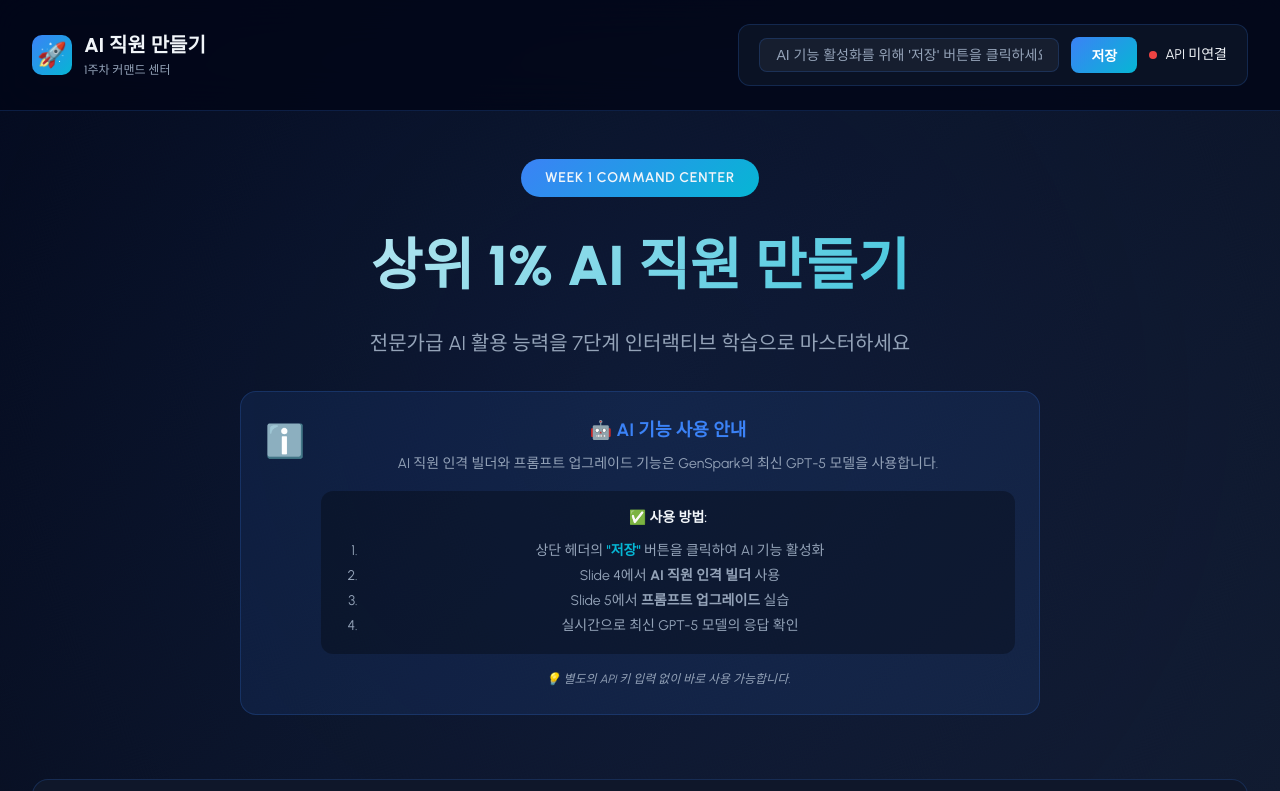
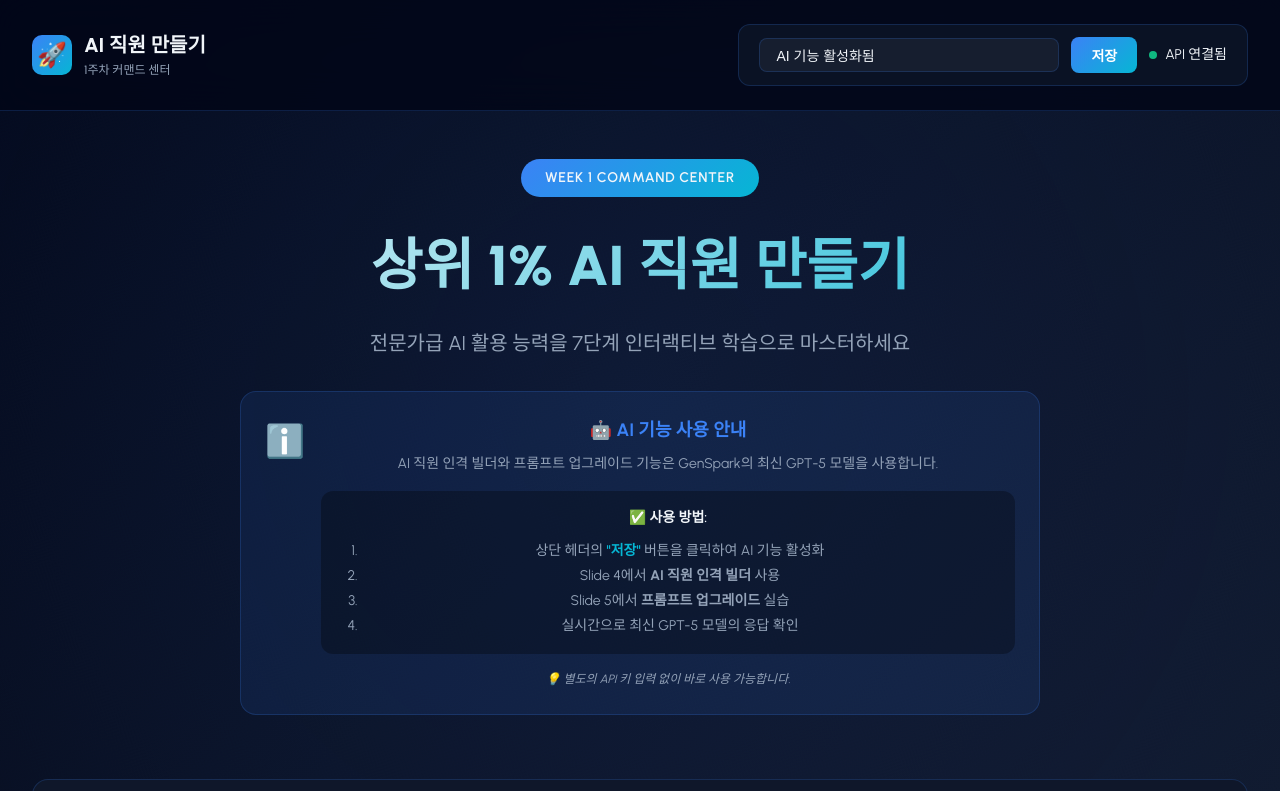
Before and after one commit to eager1014-design/-AI-, a website: page week1-command-center.html in a window 1280 px wide. Both pictures are taken after a click on the button "저장". Shown: the top 791 px of the page. Drawn offline with Linux system fonts and the light colour scheme.

Commit message:
🔧 FIX: API 키 입력 오류 수정 - 클릭만으로 활성화

```diff
--- a/week1-command-center.html
+++ b/week1-command-center.html
@@ -1229,23 +1229,16 @@
             }
         });
 
-        // Save API Key
+        // Save API Key (활성화 토글)
         async function saveApiKey() {
+            // API 키는 서버에서 자동 관리 - 클릭만으로 활성화
             const input = document.getElementById('apiKeyInput');
-            const tempKey = input.value.trim();
-
-            if (!tempKey) {
-                showAlert('apiAlert', 'API 키를 입력해주세요.', 'error');
-                return;
-            }
-
-            // NOTE: API 키는 이제 서버 측에서 관리되므로 클라이언트 검증 불필요
-            // 간단한 활성화 토글만 수행
 
             apiKey = 'SERVER_MANAGED'; // 더미 값
             localStorage.setItem('ai_command_center_active', 'true');
+            input.value = 'AI 기능 활성화됨';
             updateApiStatus(true);
-            showAlert('apiAlert', '✅ AI 기능이 활성화되었습니다!', 'success');
+            showAlert('apiAlert', '✅ AI 기능이 활성화되었습니다! GPT-5 모델 사용 준비 완료.', 'success');
         }
 
         // Update API Status
```
